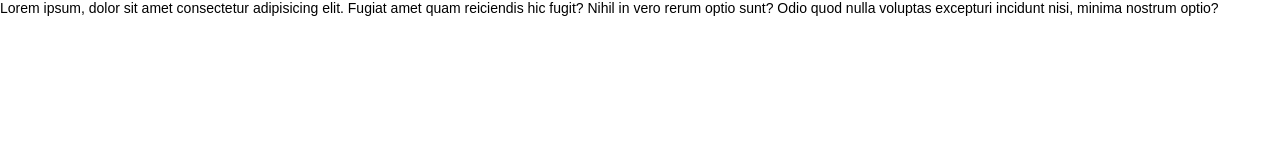
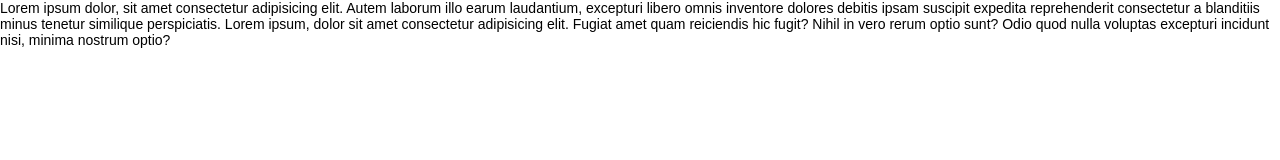
Before and after one commit to hodzinets1/hodzinets1.github.io, a plain HTML site: page index.html in a window 1280 px wide. Drawn offline with Linux system fonts and the light colour scheme.

Commit message:
zmiana w index

```diff
--- a/index.html
+++ b/index.html
@@ -8,6 +8,7 @@
     <title>Pierwsza strona</title>
 </head>
 <body>
+    Lorem ipsum dolor, sit amet consectetur adipisicing elit. Autem laborum illo earum laudantium, excepturi libero omnis inventore dolores debitis ipsam suscipit expedita reprehenderit consectetur a blanditiis minus tenetur similique perspiciatis.
     Lorem ipsum, dolor sit amet consectetur adipisicing elit. Fugiat amet quam reiciendis hic fugit? Nihil in vero rerum optio sunt? Odio quod nulla voluptas excepturi incidunt nisi, minima nostrum optio?
 </body>
 </html>
```
